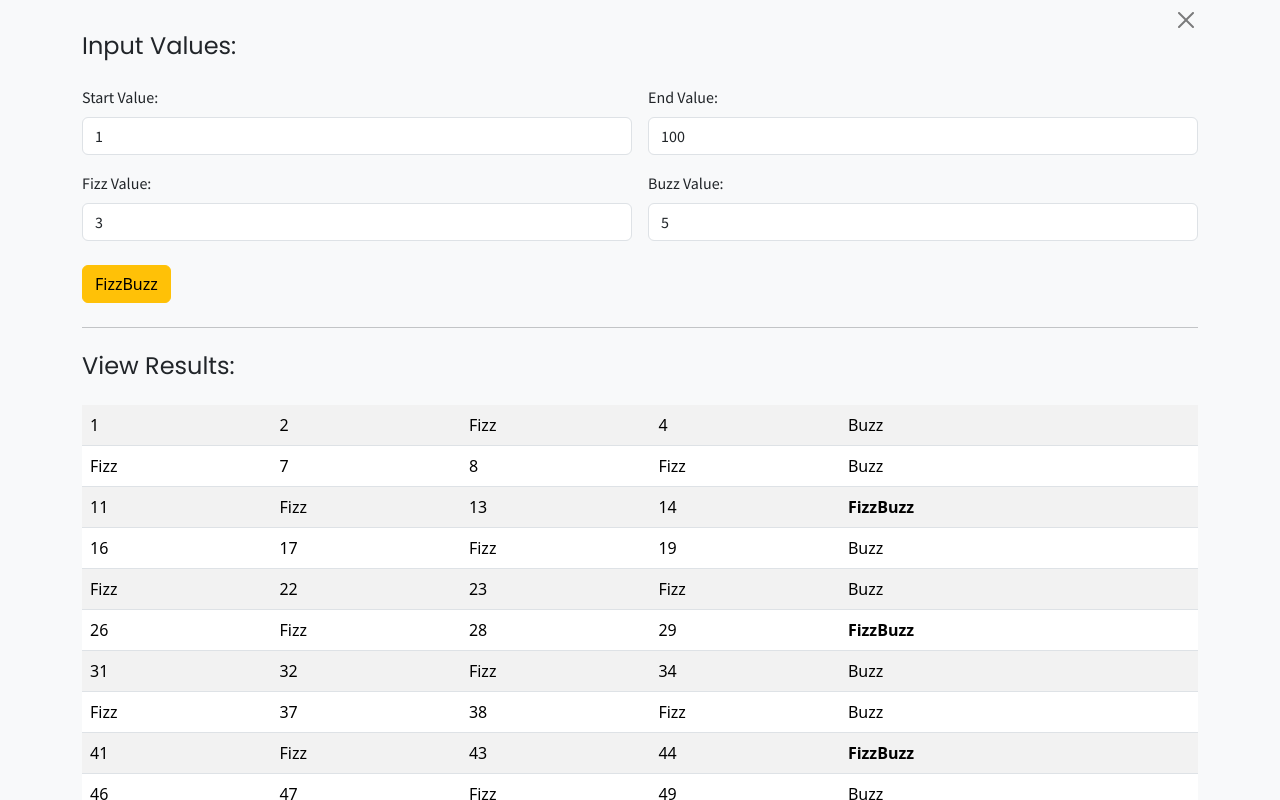
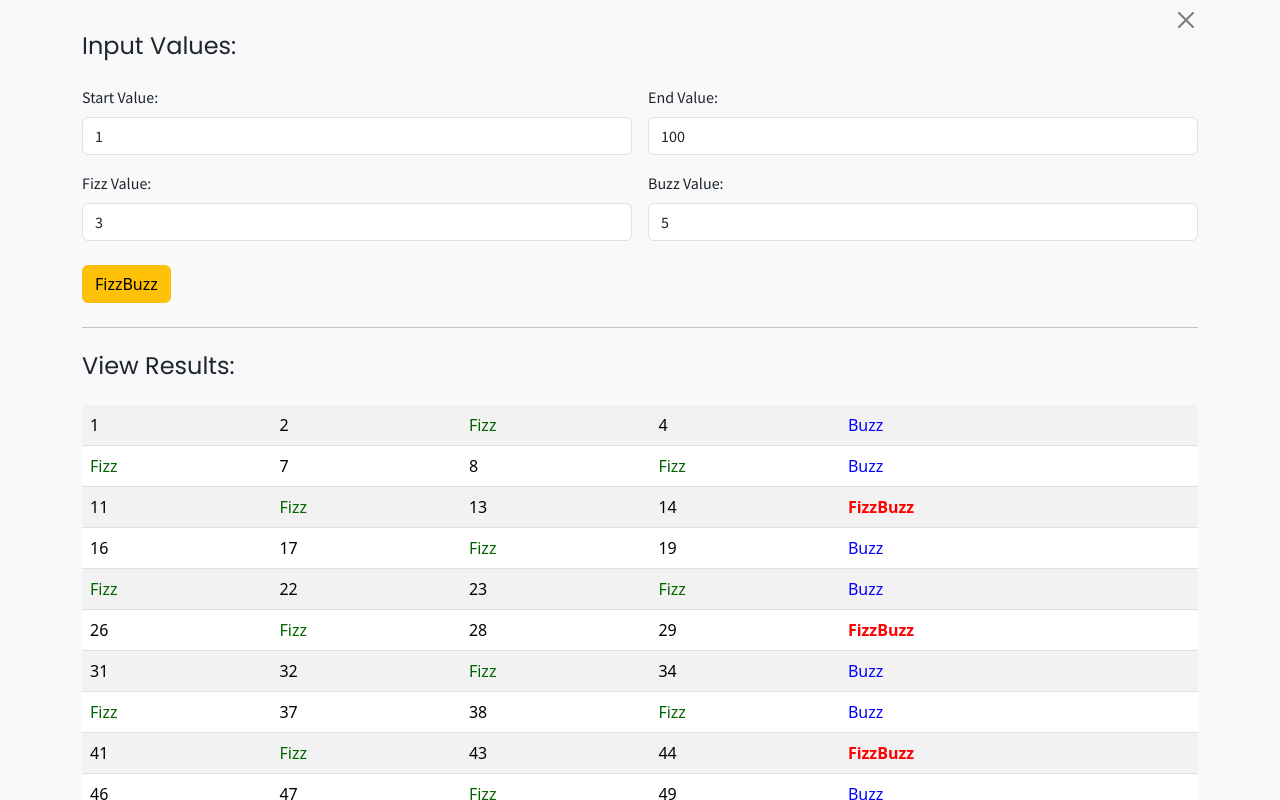
Before and after one commit to rsheppard-dev/fizzbuzz, a website built with Vite: page index.html in a window 1280 px wide. Both pictures are taken after a click on the button "FizzBuzz". Shown: the top 800 px of the page. Built offline with nearby package versions, Linux system fonts and the light colour scheme.

Commit message:
added important

```diff
--- a/src/style.css
+++ b/src/style.css
@@ -18,7 +18,8 @@ h2,
 h3,
 h4,
 h5,
-h6 {
+h6,
+button {
 	font-family: var(--font-primary);
 }
 
@@ -33,14 +34,14 @@ input,
 }
 
 .Fizz {
-	color: darkgreen;
+	color: darkgreen !important;
 }
 
 .Buzz {
-	color: blue;
+	color: blue !important;
 }
 
 .FizzBuzz {
-	color: red;
-	font-weight: bold;
+	color: red !important;
+	font-weight: bold !important;
 }
```
